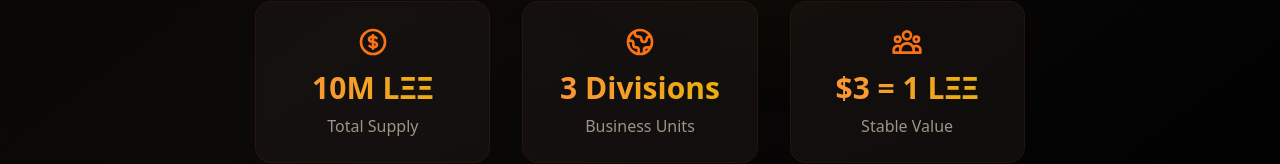
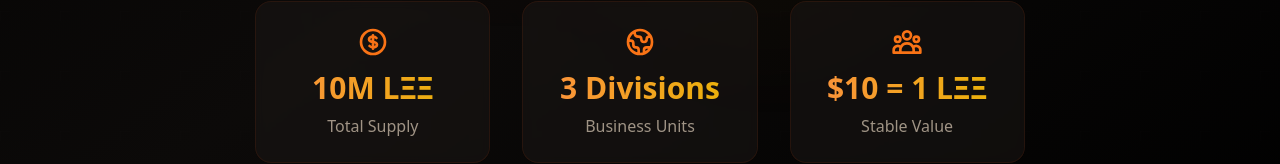
Before and after one commit to tycoon-x32/LEE.co, a website: page index.html in a window 1280 px wide. Shown: the part 649-813 px from the top of the page. Drawn offline with nearby package versions, Linux system fonts and the light colour scheme.

Commit message:
Update index.html
update

```diff
--- a/index.html
+++ b/index.html
@@ -180,7 +180,7 @@
                         </svg>
                     </div>
                     <div class="text-3xl font-bold mb-2 bg-gradient-to-r from-orange-400 to-yellow-500 bg-clip-text text-transparent">
-                        $3 = 1 LΞΞ
+                        $10 = 1 LΞΞ
                     </div>
                     <div class="text-orange-100/60">Stable Value</div>
                 </div>
```
